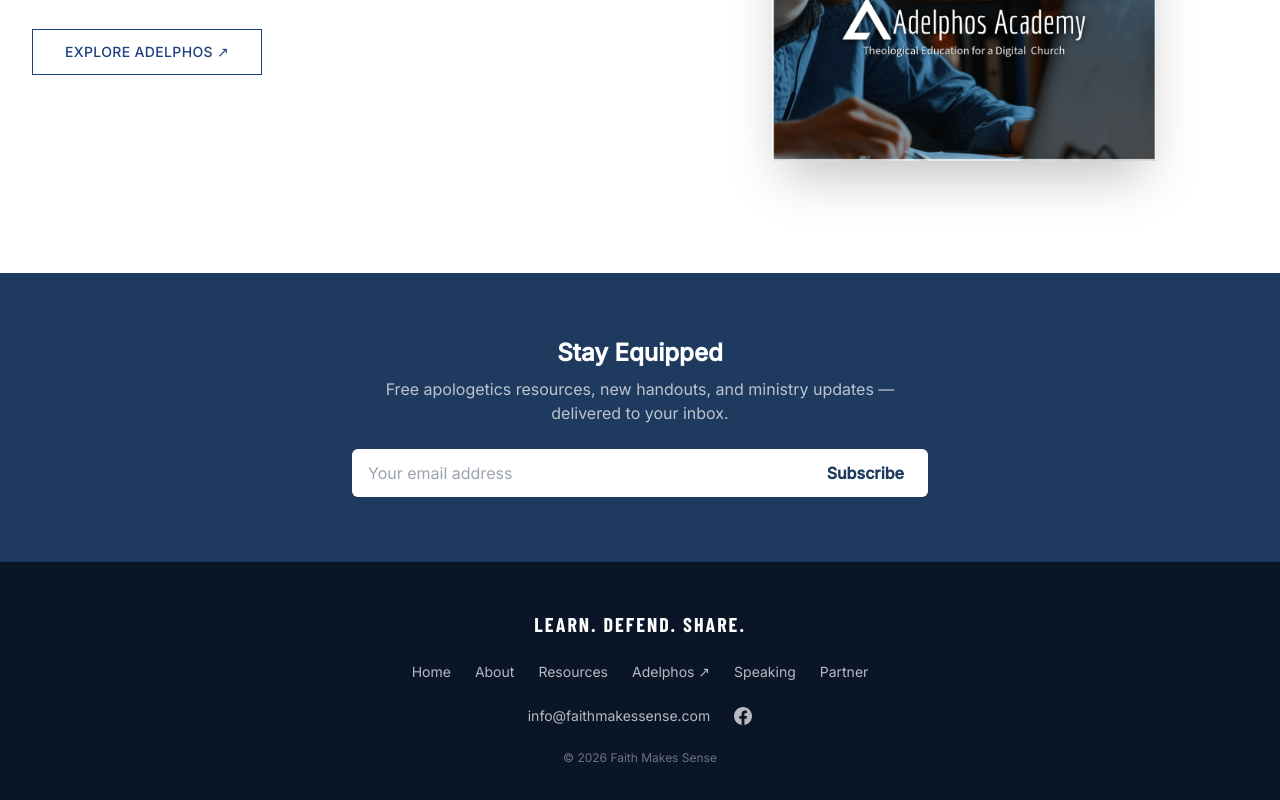
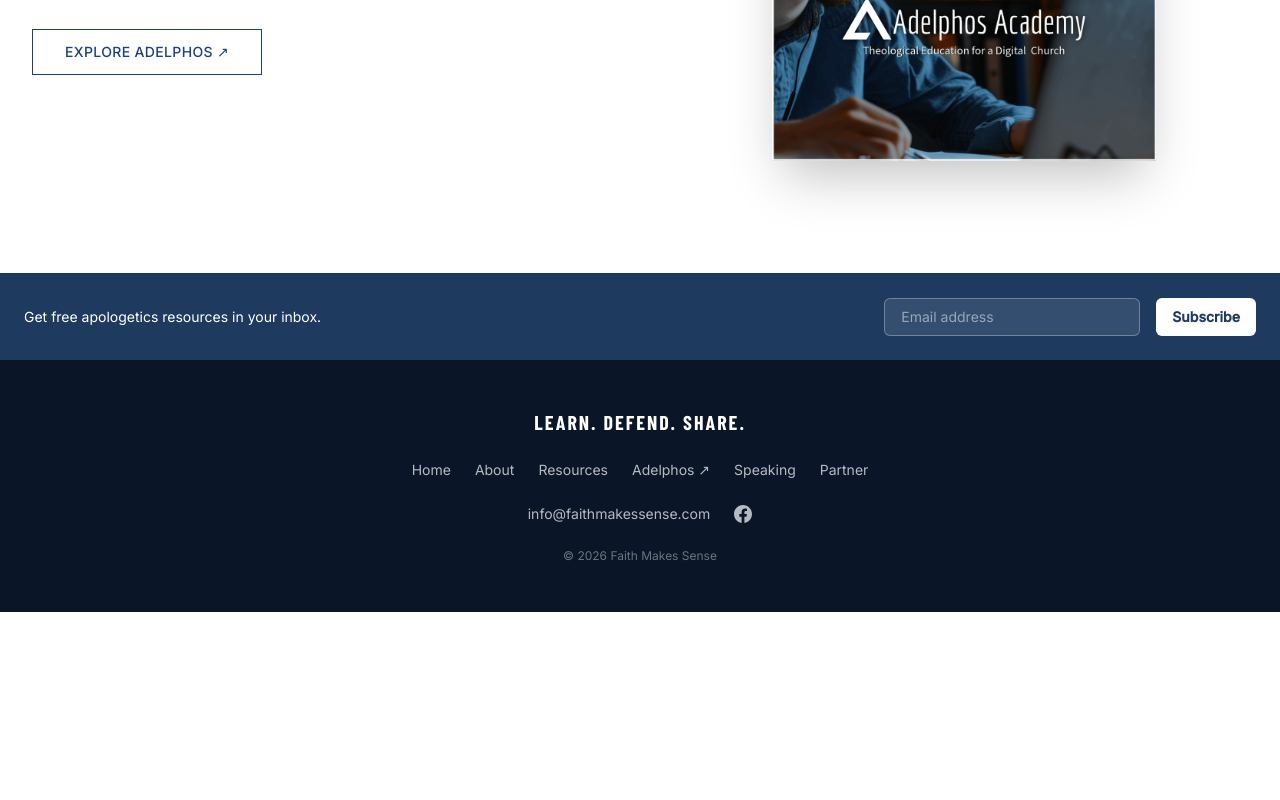
Before and after one commit to byomes/fms, a Next.js app: page / in a window 1280 px wide. Shown: the part 1743-2543 px from the top of the page. After the commit the page ends 2355 px from the top, so only its background shows below. Built offline with nearby package versions, Linux system fonts and the light colour scheme.

Commit message:
refactor: restore footer signup strip; remove mid-page HomeEmailSignup from home

```diff
--- a/src/app/page.tsx
+++ b/src/app/page.tsx
@@ -1,7 +1,6 @@
 import Image from 'next/image'
 import Link from 'next/link'
 import type { Metadata } from 'next'
-import HomeEmailSignup from '@/components/HomeEmailSignup'
 
 export const metadata: Metadata = {
   title: 'Home',
@@ -105,8 +104,6 @@ export default function HomePage() {
         </div>
       </section>
 
-      {/* Email Signup */}
-      <HomeEmailSignup />
     </>
   )
 }
--- a/src/components/Footer.tsx
+++ b/src/components/Footer.tsx
@@ -1,4 +1,7 @@
+'use client'
+
 import Link from 'next/link'
+import { useState } from 'react'
 
 const navLinks = [
   { href: '/', label: 'Home' },
@@ -9,9 +12,65 @@ const navLinks = [
   { href: '/partner', label: 'Partner' },
 ]
 
+function FooterSignup() {
+  const [email, setEmail] = useState('')
+  const [status, setStatus] = useState<'idle' | 'loading' | 'success' | 'error'>('idle')
+
+  async function handleSubmit(e: React.FormEvent) {
+    e.preventDefault()
+    setStatus('loading')
+    try {
+      const res = await fetch('https://watson.tail0243ff.ts.net/api/kit/subscribe', {
+        method: 'POST',
+        headers: { 'Content-Type': 'application/json' },
+        body: JSON.stringify({ email, tag: 'fms' }),
+      })
+      if (!res.ok) throw new Error()
+      setStatus('success')
+    } catch {
+      setStatus('error')
+    }
+  }
+
+  return (
+    <div className="bg-[#1e3a5f] py-6 px-6">
+      <div className="max-w-7xl mx-auto">
+        {status === 'success' ? (
+          <p className="text-white text-sm text-center">✓ You&apos;re subscribed.</p>
+        ) : (
+          <div className="flex flex-col sm:flex-row sm:items-center sm:justify-between gap-4">
+            <p className="text-white text-sm">Get free apologetics resources in your inbox.</p>
+            <form onSubmit={handleSubmit} className="flex flex-col sm:flex-row gap-2 w-full sm:w-auto">
+              <input
+                type="email"
+                value={email}
+                onChange={e => setEmail(e.target.value)}
+                placeholder="Email address"
+                required
+                className="bg-white/10 border border-white/30 text-white placeholder-white/50 px-4 py-2 rounded-md text-sm focus:outline-none focus:ring-1 focus:ring-white w-full sm:w-64"
+              />
+              <button
+                type="submit"
+                disabled={status === 'loading'}
+                className="bg-white text-[#1e3a5f] font-semibold px-4 py-2 rounded-md text-sm hover:bg-blue-50 sm:ml-2 disabled:opacity-60"
+              >
+                {status === 'loading' ? 'Subscribing…' : 'Subscribe'}
+              </button>
+            </form>
+          </div>
+        )}
+        {status === 'error' && (
+          <p className="text-white/70 text-xs mt-2">Something went wrong.</p>
+        )}
+      </div>
+    </div>
+  )
+}
+
 export default function Footer() {
   return (
     <footer className="bg-blue-950 border-t border-blue-800">
+      <FooterSignup />
       <div className="max-w-7xl mx-auto px-6 lg:px-8 py-12">
         <div className="flex flex-col items-center gap-6">
           <p className="font-display text-xl uppercase tracking-widest text-white">
--- a/src/components/HomeEmailSignup.tsx
+++ /dev/null
@@ -1,62 +0,0 @@
-'use client'
-
-import { useState } from 'react'
-
-export default function HomeEmailSignup() {
-  const [email, setEmail] = useState('')
-  const [status, setStatus] = useState<'idle' | 'loading' | 'success' | 'error'>('idle')
-
-  async function handleSubmit(e: React.FormEvent) {
-    e.preventDefault()
-    setStatus('loading')
-    try {
-      const res = await fetch('https://watson.tail0243ff.ts.net/api/kit/subscribe', {
-        method: 'POST',
-        headers: { 'Content-Type': 'application/json' },
-        body: JSON.stringify({ email, tag: 'fms' }),
-      })
-      if (!res.ok) throw new Error()
-      setStatus('success')
-    } catch {
-      setStatus('error')
-    }
-  }
-
-  return (
-    <section className="hidden lg:block bg-[#1e3a5f] py-16 px-6">
-      <div className="max-w-xl mx-auto text-center">
-        <h2 className="text-white font-bold text-2xl">Stay Equipped</h2>
-        <p className="text-white/70 text-base mt-2">
-          Free apologetics resources, new handouts, and ministry updates —{' '}
-          delivered to your inbox.
-        </p>
-        {status === 'success' ? (
-          <p className="text-white font-medium mt-6">You&apos;re in. Welcome to FMS.</p>
-        ) : (
-          <form onSubmit={handleSubmit} className="mt-6">
-            <div className="flex flex-col sm:flex-row gap-0">
-              <input
-                type="email"
-                value={email}
-                onChange={e => setEmail(e.target.value)}
-                placeholder="Your email address"
-                required
-                className="bg-white px-4 py-3 text-gray-900 border-0 focus:ring-2 focus:ring-white rounded-md sm:rounded-r-none sm:rounded-l-md flex-1 w-full"
-              />
-              <button
-                type="submit"
-                disabled={status === 'loading'}
-                className="bg-white text-[#1e3a5f] font-semibold px-6 py-3 hover:bg-blue-50 rounded-md sm:rounded-l-none sm:rounded-r-md mt-2 sm:mt-0 disabled:opacity-60"
-              >
-                {status === 'loading' ? 'Subscribing…' : 'Subscribe'}
-              </button>
-            </div>
-            {status === 'error' && (
-              <p className="text-white/80 mt-2 text-sm">Something went wrong. Try again.</p>
-            )}
-          </form>
-        )}
-      </div>
-    </section>
-  )
-}
```
